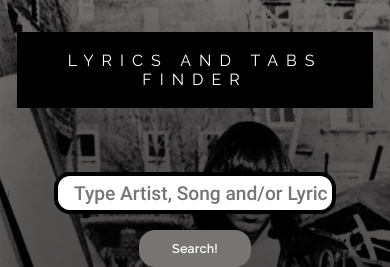
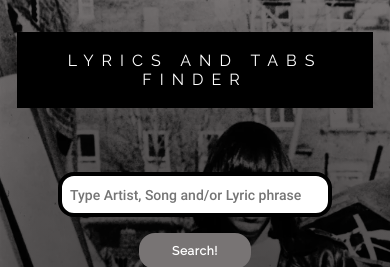
Before and after one commit to pablojacosta/lyrics-tabs-app-front, a React (Vite) app: page / in a window 390 px wide. Shown: the top 267 px of the page. Built offline with nearby package versions, Linux system fonts and the light colour scheme; the HTML template or start-up script is replaced by a standard one.

Commit message:
feat: :lipstick: Modified input's placeholder responsives.

```diff
--- a/src/components/SearchSection/components/SearchInput/SearchInput.module.scss
+++ b/src/components/SearchSection/components/SearchInput/SearchInput.module.scss
@@ -16,18 +16,38 @@
 
     @include responsives.resolution__tablet {
       width: 17.5rem;
+      padding-bottom: 0.2rem;
+
+      &::placeholder {
+        font-size: 1rem;
+      }
     }
 
     @include responsives.resolution__mobile__m {
       width: 15rem;
+      padding-left: 0.5rem;
+
+      &::placeholder {
+        font-size: 0.875rem;
+      }
     }
 
     @include responsives.resolution__mobile {
       width: 19rem;
+      padding-left: 1rem;
+
+      &::placeholder {
+        font-size: 1rem;
+      }
     }
 
     @include responsives.resolution__mobile__s {
       width: 16rem;
+      padding-left: 0.5rem;
+
+      &::placeholder {
+        font-size: 0.875rem;
+      }
     }
   }
 }
```
